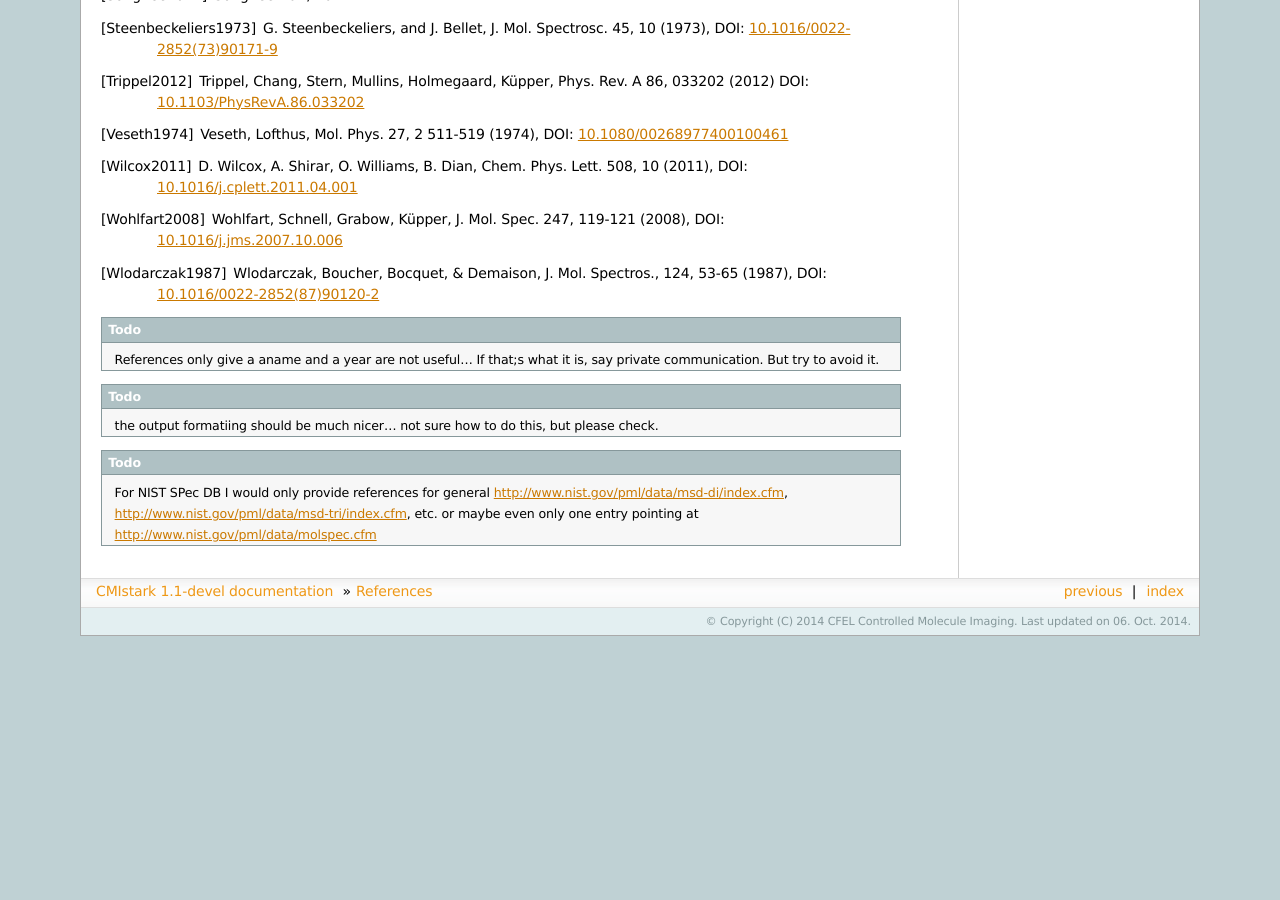
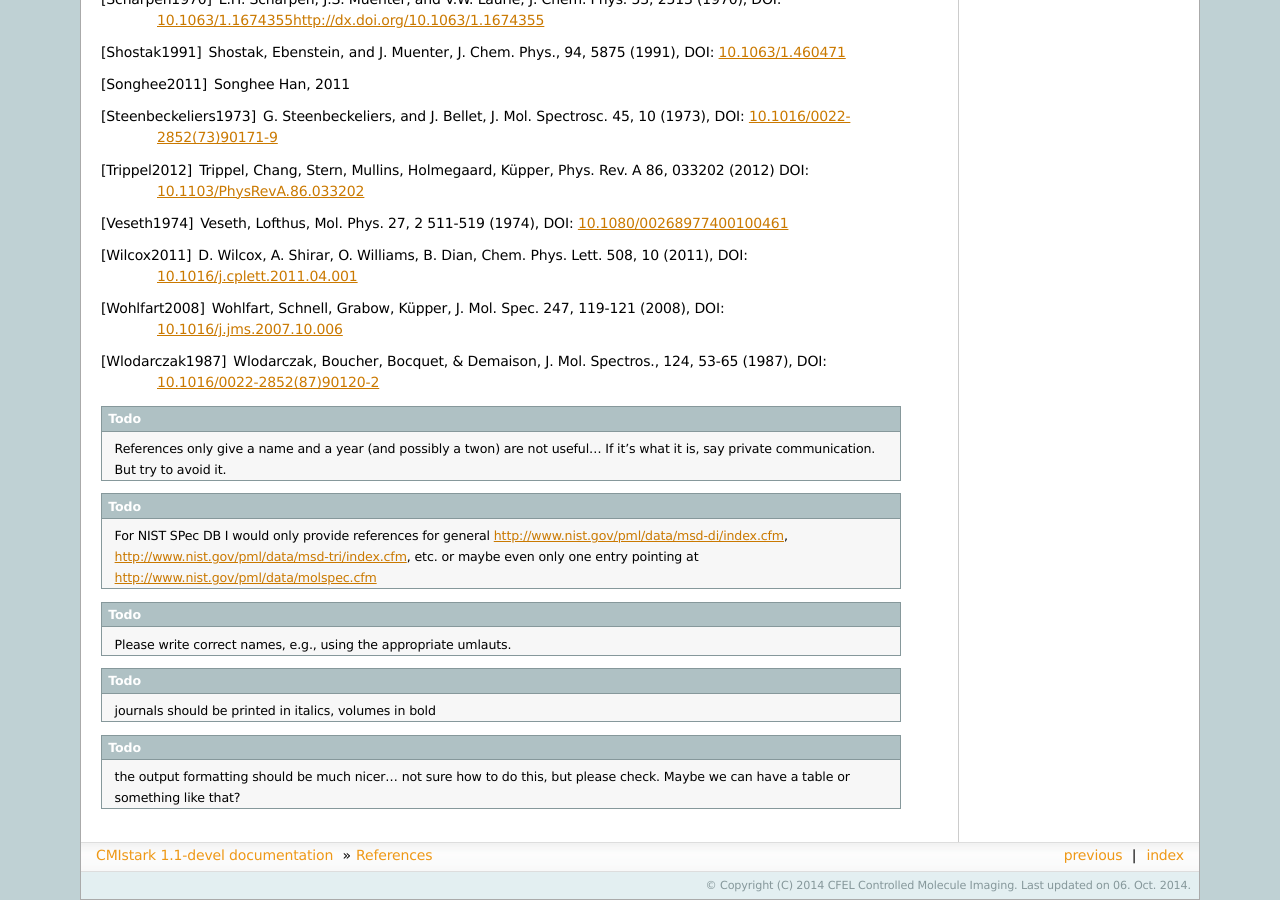
Before and after one commit to CFEL-CMI/cmistark, a Sphinx documentation site: the page built from doc/references.rst, in a window 1280 px wide and 900 px high, scrolled down 1935 px. Built offline with Sphinx 7.4.7, drawn with Linux system fonts in a browser that asks for light colours; before the commit the page ends 2571 px from its top, so only the background shows below that; some of the changed text lies outside the part shown.

Commit message:
more todos for a nicer reference list

```diff
--- a/doc/references.rst
+++ b/doc/references.rst
@@ -105,15 +109,20 @@ References
                     DOI: `10.1016/0022-2852(87)90120-2
                     <http://dx.doi.org/10.1016/0022-2852(87)90120-2>`_
 
-.. todo:: References only give a aname and a year are not useful... If that;s what it is, say
-          private communication. But try to avoid it.
-
-.. todo:: the output formatiing should be much nicer... not sure how to do this, but please check.
+.. todo:: References only give a name and a year (and possibly a twon) are not useful... If it's
+          what it is, say private communication. But try to avoid it.
 
 .. todo:: For NIST SPec DB I would only provide references for general
           http://www.nist.gov/pml/data/msd-di/index.cfm,
           http://www.nist.gov/pml/data/msd-tri/index.cfm, etc. or maybe even only one entry pointing
           at http://www.nist.gov/pml/data/molspec.cfm
+
+.. todo:: Please write correct names, e.g., using the appropriate umlauts.
+
+.. todo:: journals should be printed in italics, volumes in bold
+
+.. todo:: the output formatting should be much nicer... not sure how to do this, but please check.
+          Maybe we can have a table or something like that?
 
 .. comment
    Local Variables:
```
Also changed, not shown: other parts of doc/references.rst (+6 -2 lines).
